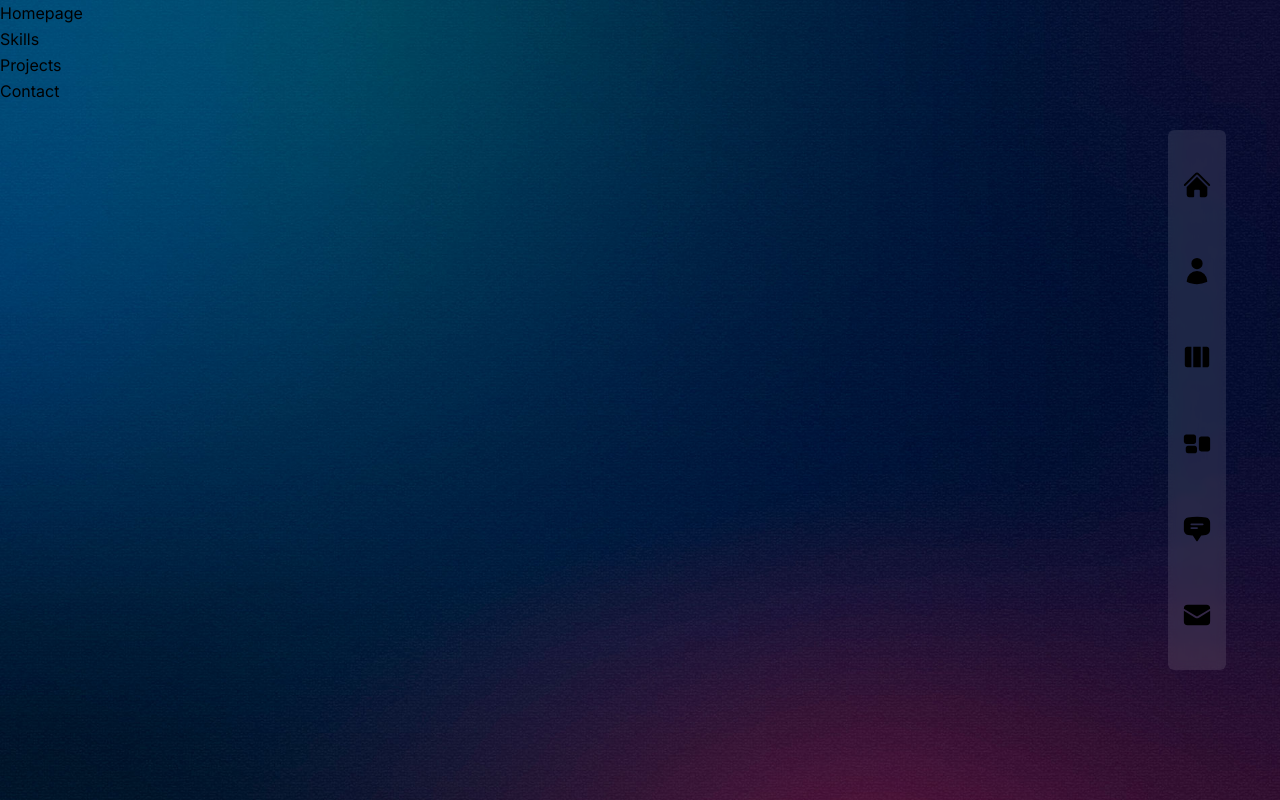
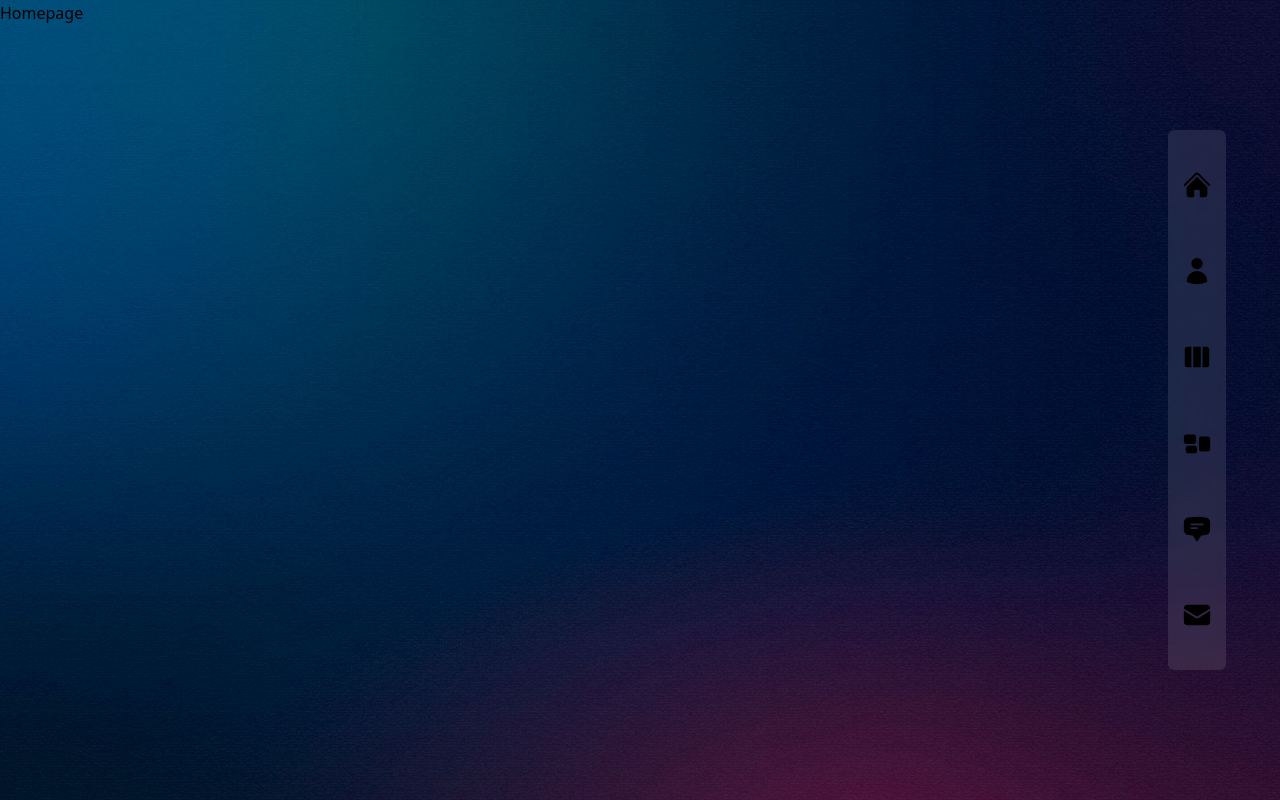
Before and after one commit to imrohituikey/myportfolio, a Next.js app: page / in a window 1280 px wide. Shown: the top 800 px of the page. Built offline with nearby package versions, Linux system fonts and the light colour scheme.

Commit message:
routes completed

```diff
--- a/src/app/layout.tsx
+++ b/src/app/layout.tsx
@@ -16,7 +16,7 @@ export default function RootLayout({
 }) {
   return (
     <html lang="en">
-      <body className={inter.className}>{children}</body>
+      <body className={`{inter.className} bg-site bg-cover bg-no-repeat`}>{children}</body>
     </html>
   )
 }
--- a/src/app/page.tsx
+++ b/src/app/page.tsx
@@ -1,15 +1,14 @@
 import Image from 'next/image'
+
+import  {Homepage, About, Skills, Projects, Contact} from './pages'
 import Nav from './components/Nav';
-import Homepage from './pages/Homepage'
-import Contact from './pages/Contact'
-import Projects from './pages/Projects'
-import Skills from './pages/Skills'
 
 export default function Home() {
   return (
-   <main className='page bg-site bg-cover bg-no-repeat'>
+   <main className='page'>
     <Nav/>
     <Homepage/>
+    <About/>
     <Skills/>
     <Projects/>
     <Contact/>
--- /dev/null
+++ b/src/app/pages/About.jsx
@@ -0,0 +1,9 @@
+import React from 'react'
+
+const About = () => {
+  return (
+    <div className='page'>About</div>
+  )
+}
+
+export default About
--- a/src/app/pages/Contact.jsx
+++ b/src/app/pages/Contact.jsx
@@ -2,7 +2,9 @@ import React from 'react'
 
 const Contact = () => {
   return (
-    <div>Contact</div>
+    <div className='page'>
+        contact
+    </div>
   )
 }
 
--- a/src/app/pages/Homepage.jsx
+++ b/src/app/pages/Homepage.jsx
@@ -2,7 +2,7 @@ import React from 'react'
 
 const Homepage = () => {
   return (
-    <div>Homepage</div>
+    <div className='page'>Homepage</div>
   )
 }
 
--- a/src/app/pages/Projects.jsx
+++ b/src/app/pages/Projects.jsx
@@ -2,7 +2,7 @@ import React from 'react'
 
 const Projects = () => {
   return (
-    <div>Projects</div>
+    <div className='page'>Projects</div>
   )
 }
 
--- a/src/app/pages/Skills.jsx
+++ b/src/app/pages/Skills.jsx
@@ -2,7 +2,7 @@ import React from 'react'
 
 const Skills = () => {
   return (
-    <div>Skills</div>
+    <div className='page'>Skills</div>
   )
 }
 
--- /dev/null
+++ b/src/app/pages/index.js
@@ -0,0 +1,5 @@
+export {default as Homepage} from './Homepage'
+export {default as About} from './About'
+export {default as Skills} from './Skills'
+export {default as Projects} from './Projects'
+export {default as Contact} from './Contact'
```
